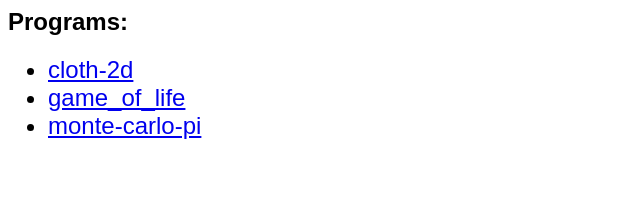
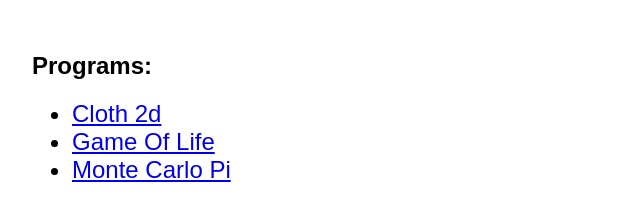
Before and after one commit to amin-not-found/graphics-lab-web, a plain HTML site: page index.html in a window 1280 px wide. Shown: the whole page, without its empty margins (0-640 px from the left). Drawn offline with Linux system fonts and the light colour scheme.

Commit message:
fix naming convention

```diff
--- a/index.html
+++ b/index.html
@@ -1,4 +1,11 @@
+<!DOCTYPE html>
+<head>
+<meta name='viewport' content='width=device-width, initial-scale=1.0'>
 <style>
+html,body{
+    margin: 0;
+    padding: 1rem;
+}
 *{
     font-family: sans-serif;
 }
@@ -6,10 +13,13 @@ li {
     font-size: x-large;
 }
 </style>
+</head>
 
+<body>
 <h2> Programs: </h2>
 <ul>
-<li><a href='./cloth-2d/'> cloth-2d </a></li>
-<li><a href='./game_of_life/'> game_of_life </a></li>
-<li><a href='./monte-carlo-pi/'> monte-carlo-pi </a></li>
+  <li><a href='./cloth_2d/'> Cloth 2d</a></li>
+  <li><a href='./game_of_life/'> Game Of Life</a></li>
+  <li><a href='./monte_carlo_pi/'> Monte Carlo Pi</a></li>
 </ul>
+</body>
```
Also changed, not shown: cloth_2d/index.html (renamed from game_of_life/index.html), cloth_2d/index.js (renamed from cloth-2d/index.js), monte_carlo_pi/index.html (renamed from monte-carlo-pi/index.html), monte_carlo_pi/index.js (renamed from monte-carlo-pi/index.js), 5 other files.
